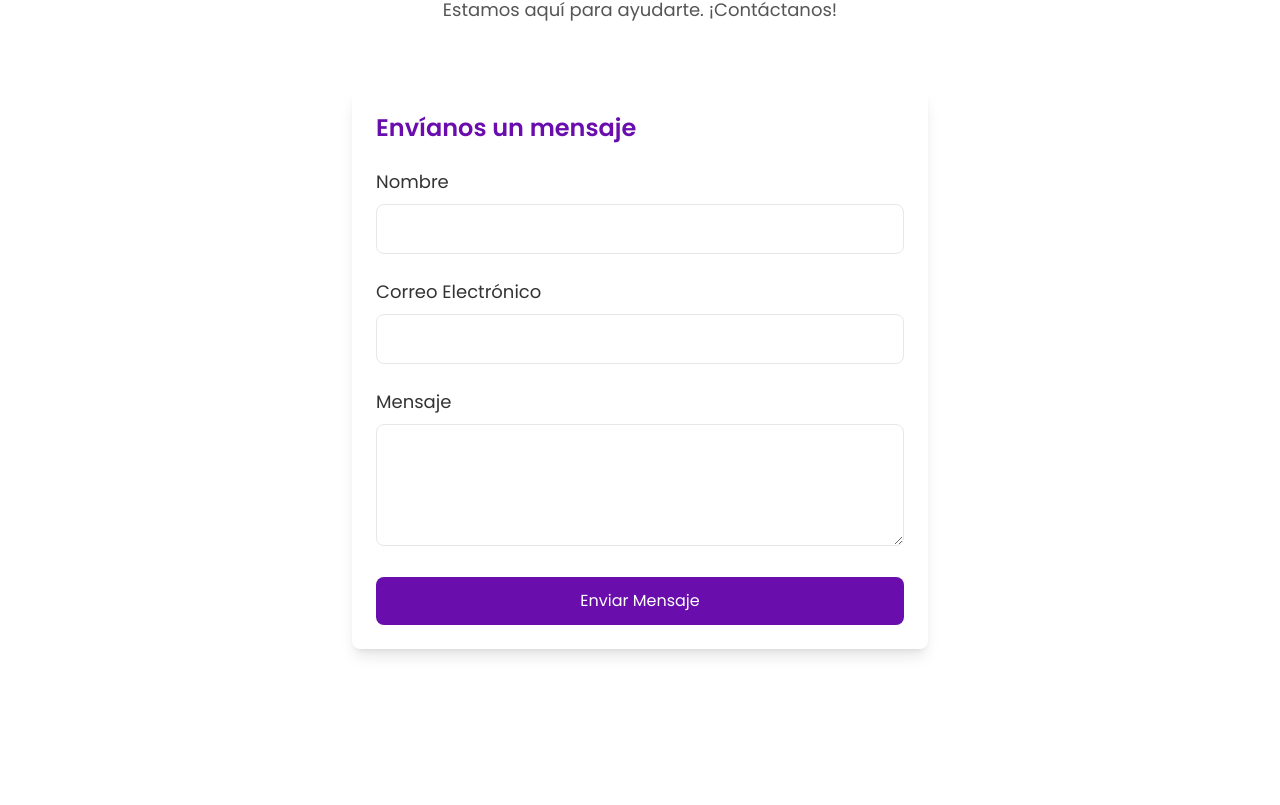
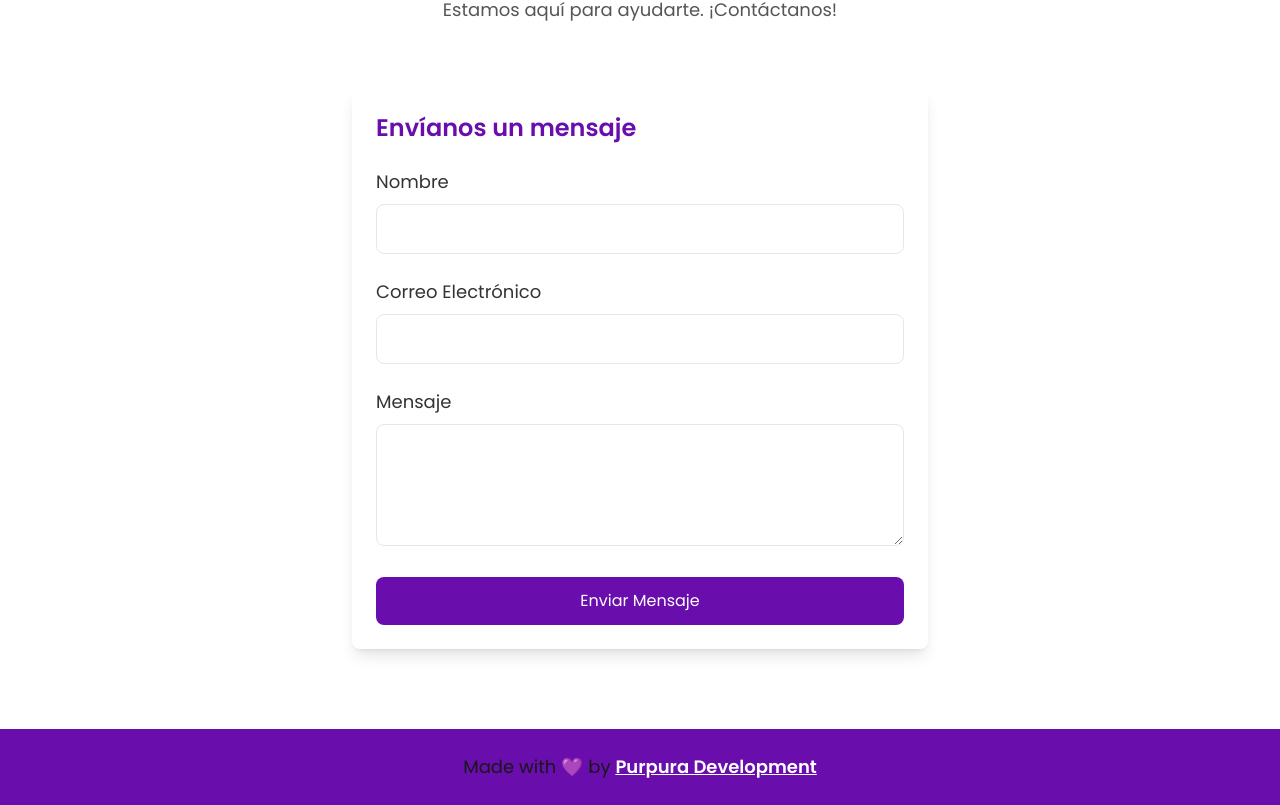
Before and after one commit to PurpuraDevelopment/purpuradevelopment.github.io, a Next.js app: page / in a window 1280 px wide. Shown: the part 4375-5180 px from the top of the page. Before the commit the page ends 5104 px from the top, so only its background shows below. Built offline with nearby package versions, Linux system fonts and the light colour scheme.

Commit message:
Footer Added

```diff
--- /dev/null
+++ b/src/app/components/Footer.tsx
@@ -0,0 +1,21 @@
+import React from 'react';
+
+const Footer = () => {
+  return (
+    <footer className="py-6 bg-[#6A0DAD] text-white text-center">
+      <p className="text-lg">
+        Made with <span className="text-red-500">💜</span> by{' '}
+        <a
+          href="https://purpuradevelopment.github.io/"
+          target="_blank"
+          rel="noopener noreferrer"
+          className="font-semibold underline text-white"
+        >
+          Purpura Development
+        </a>
+      </p>
+    </footer>
+  );
+};
+
+export default Footer;
--- a/src/app/page.tsx
+++ b/src/app/page.tsx
@@ -4,6 +4,7 @@ import Portafolio from "@/app/components/Portafolio";
 import Testimonios from "@/app/components/Testimonios";
 import Nosotros from "@/app/components/SobreNosotros";
 import Contacto from "@/app/components/Contacto";
+import Footer from "@/app/components/Footer";
 
 export default function Home() {
 
@@ -15,6 +16,7 @@ export default function Home() {
       <Testimonios />
       <Nosotros />
       <Contacto />
+      <Footer />
     </>
   );
 }
```
